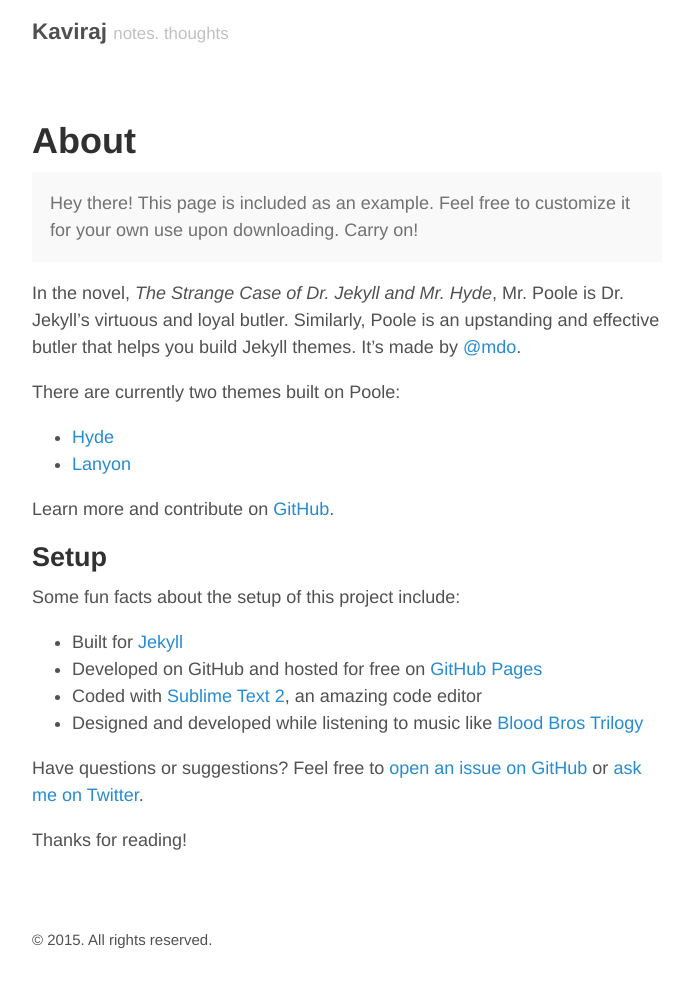
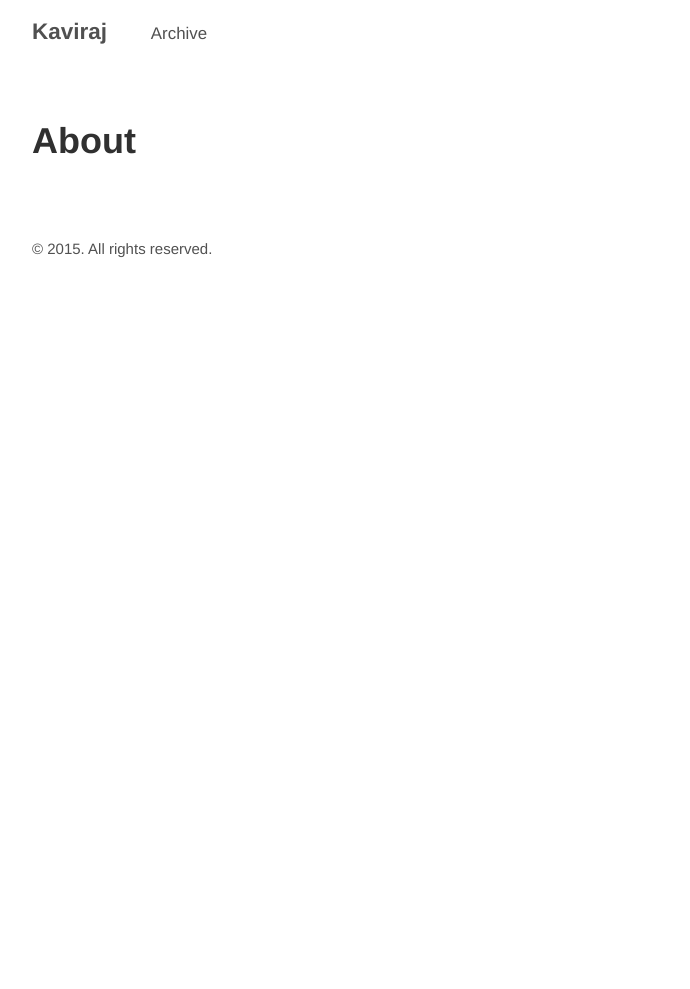
Before and after one commit to kavirajk/kavirajk.github.io, a Jekyll site: the page built from about.md, in a window 1280 px wide. Shown: the whole page, without its empty margins (293-983 px from the left). Built offline with Jekyll 4.4.1, drawn with Linux system fonts in a browser that asks for light colours; after the commit the page ends 900 px from its top, so only the background shows below that.

Commit message:
Adding archive and navigation bar

```diff
--- a/_config.yml
+++ b/_config.yml
@@ -7,6 +7,7 @@
 # Setup
 title:               Kaviraj
 tagline:             notes. thoughts
+description:	     Kaviraj's notes & thoughts
 url:                 https://kavirajk.github.io
 paginate:            1
 baseurl:             ""
@@ -28,3 +29,6 @@
 version:             2.0.0
 github:
   repo:              https://github.com/kavirajk/kavirajk.github.io
+
+pages_list:
+  Archive: '/archive'
--- a/_layouts/default.html
+++ b/_layouts/default.html
@@ -9,7 +9,12 @@
       <header class="masthead">
         <h3 class="masthead-title">
           <a href="{{ site.baseurl }}/" title="Home">{{ site.title }}</a>
-          <small>{{ site.tagline }}</small>
+          <!-- <small>{{ site.tagline }}</small> -->
+
+	  {% for page in site.pages_list %}
+	  &nbsp; &nbsp; &nbsp
+	  <small><a href="{{ page[1] }}">{{ page[0] }}</a></small>
+	  {% endfor %}
         </h3>
       </header>
 
--- a/about.md
+++ b/about.md
@@ -2,29 +2,3 @@
 layout: page
 title: About
 ---
-
-<p class="message">
-  Hey there! This page is included as an example. Feel free to customize it for your own use upon downloading. Carry on!
-</p>
-
-In the novel, *The Strange Case of Dr. Jekyll and Mr. Hyde*, Mr. Poole is Dr. Jekyll's virtuous and loyal butler. Similarly, Poole is an upstanding and effective butler that helps you build Jekyll themes. It's made by [@mdo](https://twitter.com/mdo).
-
-There are currently two themes built on Poole:
-
-* [Hyde](http://hyde.getpoole.com)
-* [Lanyon](http://lanyon.getpoole.com)
-
-Learn more and contribute on [GitHub](https://github.com/poole).
-
-## Setup
-
-Some fun facts about the setup of this project include:
-
-* Built for [Jekyll](http://jekyllrb.com)
-* Developed on GitHub and hosted for free on [GitHub Pages](https://pages.github.com)
-* Coded with [Sublime Text 2](http://sublimetext.com), an amazing code editor
-* Designed and developed while listening to music like [Blood Bros Trilogy](https://soundcloud.com/maddecent/sets/blood-bros-series)
-
-Have questions or suggestions? Feel free to [open an issue on GitHub](https://github.com/poole/poole/issues/new) or [ask me on Twitter](https://twitter.com/mdo).
-
-Thanks for reading!
```
Also changed, not shown: archive.md (added, +10 -0 lines).
